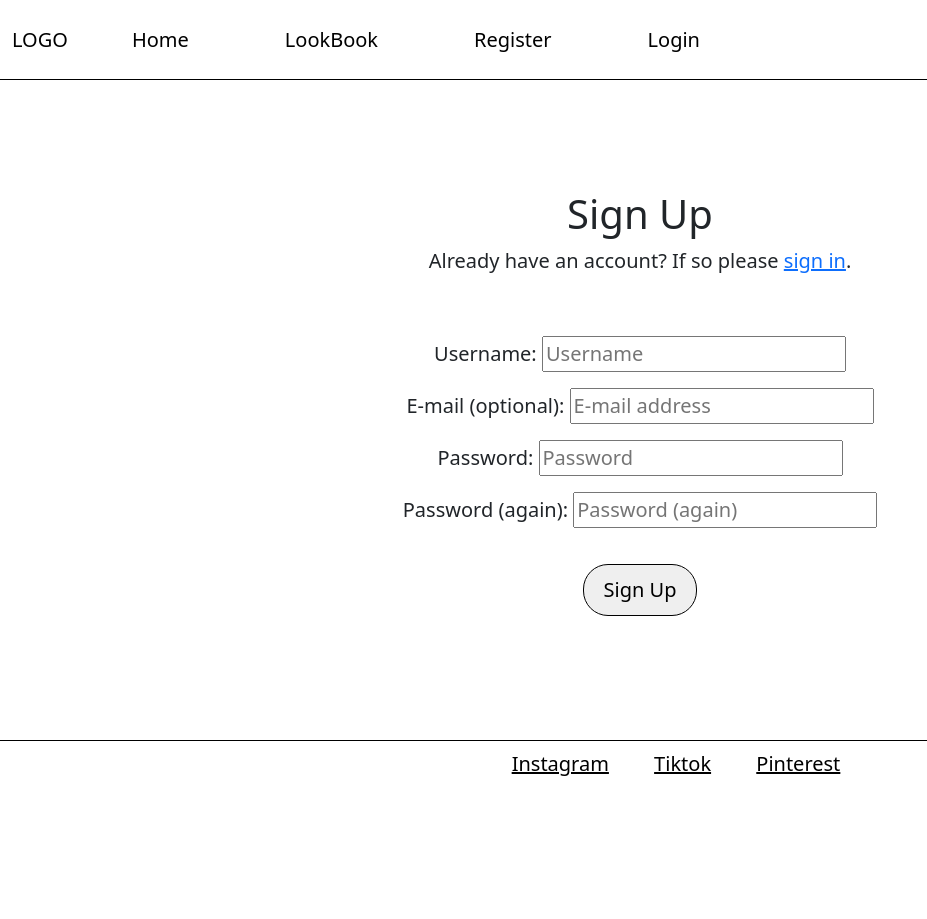
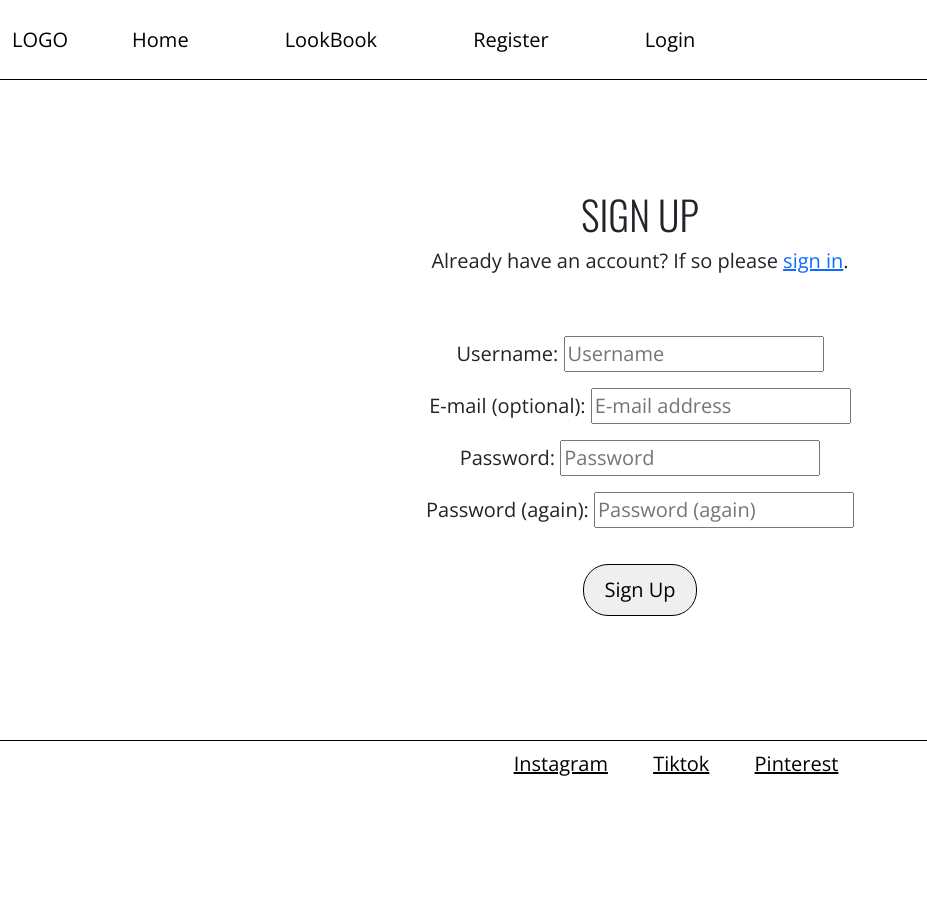
Before and after one commit to CharReek/Project-4-Blog, a Django app: page /accounts/signup/ in a window 1280 px wide. Shown: the whole page, without its empty margins (0-927 px from the left). After the commit the page ends 776 px from the top, so only its background shows below. Run offline with Django 3.2, Linux system fonts and the light colour scheme.

Commit message:
add in custom fonts

```diff
--- a/static/css/style.css
+++ b/static/css/style.css
@@ -1,5 +1,14 @@
 body{
     font-size: 20px;
+    font-family:'Open Sans', sans-serif;
+}
+h1,
+h2,
+h5{
+    font-family:'Oswald', sans-serif;
+    font-weight: 300;
+    text-transform: uppercase;
+
 }
 
 /* cross page css*/
@@ -58,7 +67,7 @@ body{
 /* Footer */
 
 .footer{
-    position: sticky;
+    position: fixed;
     left: 0;
     bottom: 0;
     width: 100%;
--- a/templates/base.html
+++ b/templates/base.html
@@ -10,6 +10,9 @@
     <meta name="viewport" content="width=device-width, initial-scale=1" />
     <link href="https://cdn.jsdelivr.net/npm/bootstrap@5.0.1/dist/css/bootstrap.min.css" rel="stylesheet"
         integrity="sha384-+0n0xVW2eSR5OomGNYDnhzAbDsOXxcvSN1TPprVMTNDbiYZCxYbOOl7+AMvyTG2x" crossorigin="anonymous">
+        <link rel="preconnect" href="https://fonts.googleapis.com">
+<link rel="preconnect" href="https://fonts.gstatic.com" crossorigin>
+<link href="https://fonts.googleapis.com/css2?family=Open+Sans:wght@300&family=Oswald:wght@300&display=swap" rel="stylesheet">
     <script src="https://cdn.jsdelivr.net/npm/bootstrap@5.0.1/dist/js/bootstrap.bundle.min.js"
         integrity="sha384-gtEjrD/SeCtmISkJkNUaaKMoLD0//ElJ19smozuHV6z3Iehds+3Ulb9Bn9Plx0x4" crossorigin="anonymous">
     </script>
--- a/templates/post_detail.html
+++ b/templates/post_detail.html
@@ -51,12 +51,12 @@
                 {% for comment in comments %}
                 <div class="comment-container">
                     {{ comment.body | linebreaks }}
-                    <p >
+                    <h5 >
                         {{ comment.name }}
                         <span>
                             {{ comment.created_on }}
                         </span>
-                    </p>
+                    </h5>
                 </div>
                 {% endfor %}
 
```
